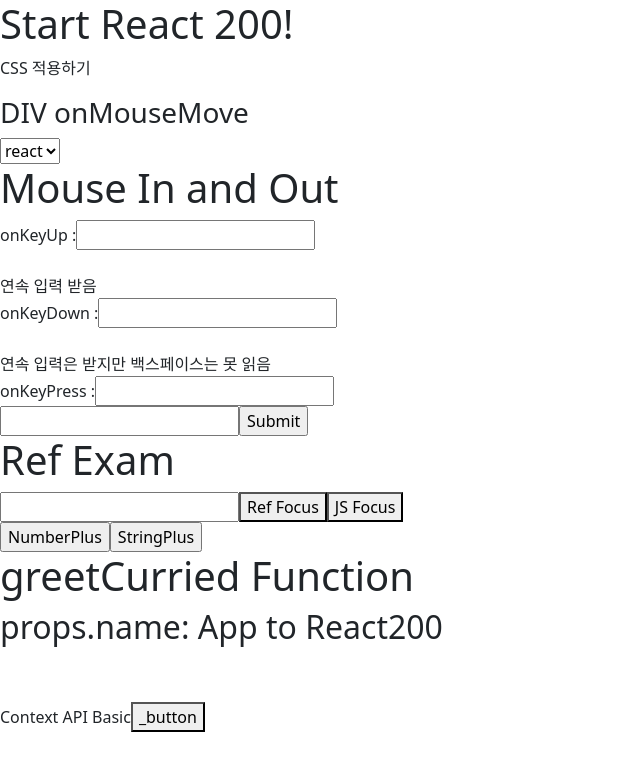
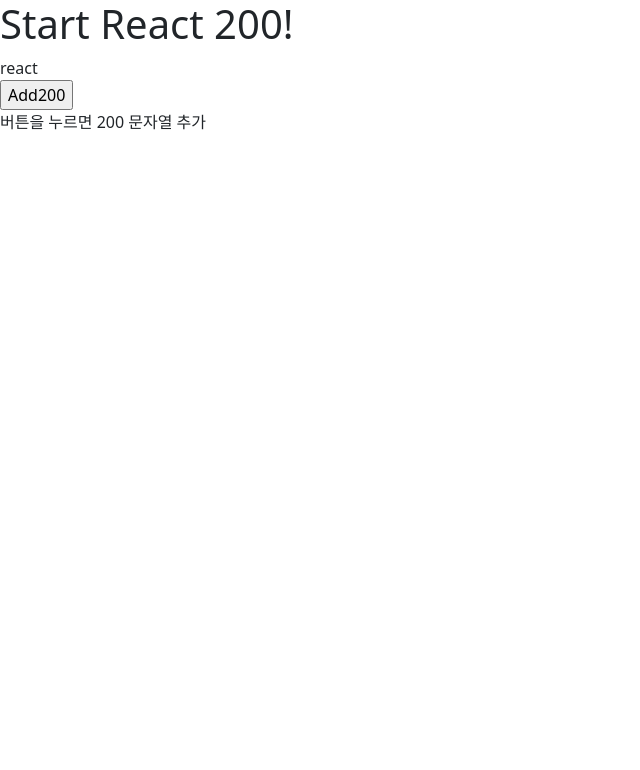
Before and after one commit to happy-sonday/learn-react-basic, a React (Create React App) app in the folder react-200/client/: page / in a window 1280 px wide. Shown: the top 770 px of the page, without its empty margins (0-640 px from the left). Built offline with nearby package versions, Linux system fonts and the light colour scheme.

Commit message:
redux basic

```diff
--- a/react-200/client/package.json
+++ b/react-200/client/package.json
@@ -11,8 +11,10 @@
     "bootstrap": "^5.1.0",
     "react": "^17.0.2",
     "react-dom": "^17.0.2",
+    "react-redux": "^7.2.4",
     "react-scripts": "4.0.3",
     "reactstrap": "^8.9.0",
+    "redux": "^4.1.1",
     "save": "^2.4.0",
     "sweetalert2": "^11.1.2",
     "web-vitals": "^1.0.1"
--- a/react-200/client/src/App.js
+++ b/react-200/client/src/App.js
@@ -1,71 +1,24 @@
 /* import "./App.css"; */
 
 import "bootstrap/dist/css/bootstrap.css";
-import GrandParent from "./ContextApi/GrandParent";
+import React, { Component } from "react";
 
-import KeyboardEvnt from "./eventHandle/KeyboardEvnt";
-import MouseMoveEvnt from "./eventHandle/MouseEvnt";
-import RefBasic from "./eventHandle/RefBasic";
-import SubmitEvnt from "./eventHandle/SubmitEvnt";
-import CurringBasic from "./funcComponent/CurringBasic";
-import CurringBasic2 from "./funcComponent/CurringBasic2";
-import HOCBasic from "./funcComponent/HOCBasic";
+import StrAddButton from "./StrAddButton";
 
-function App() {
+class App extends Component {
+  render() {
+    console.log(this.props.store.getState().data);
     return (
       <div>
         <h1>Start React 200!</h1>
-      <p>CSS 적용하기</p>
-      {/*       <PropsObj objectJSON={{ react: "리액트", twohundred: "200" }} /> */}
-      {/* <PropsObj
-        objectJSON={JSON.stringify({ react: "리액트", twohundred: 200 })}
-      /> */}
-      {/* <ReqProps reactNum={200}></ReqProps> */}
-      {/*  <DefaultVal /> */}
-      {/* <NodeChildren>
-        <span>node from App.js</span>
-        <ul>
-          <li className="item">아이템1</li>
-          <li className="item">아이템2</li>
-          <li className="item">아이템3</li>
-        </ul>
-      </NodeChildren> */}
-      {/* <BasicState reactString={"state-learn-react"}></BasicState> */}
-      {/* <R25_SetState /> */}
-      {/*  <ClassComponent></ClassComponent> */}
-      {/* <R28_PureComponent /> */}
-      {/* <R029_ShallowEqual /> */}
-      {/* <R30_FunctionComponent contents="THIS IS FUNCTION COMPONENT" /> */}
-      {/* <R31Hook /> */}
-      {/*  <R032_Fragments /> */}
-      {/* <ReturnMAp /> */}
-      {/* <ReactstrapAlerts /> */}
-      {/* <StrapBadge /> */}
-      {/* <R056SweetAlert2Basic /> */}
-      {/*  <FetchGet /> */}
-      {/* <AxiousPost /> */}
-      {/* <AxiousGet /> */}
-      {/* <CallBackBasic /> */}
-      {/* <PromiseBasic /> */}
-      {/* <Reject /> */}
-      {/* NOTE:part3 */}
-      {/* <ClickEvnt /> */}
-      {/* <ChangEvnt /> */}
-      <MouseMoveEvnt />
-      <KeyboardEvnt />
-      <SubmitEvnt />
-      <h1>Ref Exam</h1>
-      <RefBasic />
-      <CurringBasic />
-      <CurringBasic2 />
-      <HOCBasic name="App to React200" />
+        <span>{this.props.store.getState().data.str}</span>
         <br />
+        <StrAddButton store={this.props.store} />
         <br />
-      Context API Basic
-      {/* <GrandParent /> */}
-      <GrandParent />
+        버튼을 누르면 200 문자열 추가
       </div>
     );
   }
+}
 
 export default App;
--- /dev/null
+++ b/react-200/client/src/StrAddButton.js
@@ -0,0 +1,14 @@
+import React, { Component } from "react";
+import { add } from "./actions";
+
+class StrAddButton extends Component {
+  render() {
+    return <input value="Add200" type="button" onClick={this.addString} />;
+  }
+
+  addString = () => {
+    this.props.store.dispatch(add());
+  };
+}
+
+export default StrAddButton;
--- /dev/null
+++ b/react-200/client/src/actions/index.js
@@ -0,0 +1,6 @@
+export const ADD = "ADD";
+export const add = () => {
+  return {
+    type: ADD,
+  };
+};
--- a/react-200/client/src/index.js
+++ b/react-200/client/src/index.js
@@ -2,15 +2,23 @@ import React from "react";
 import ReactDOM from "react-dom";
 import "./index.css";
 import App from "./App";
-import reportWebVitals from "./reportWebVitals";
 
-ReactDOM.render(
-  <App />,
+import { createStore } from "redux";
+import reducers from "./reducers";
+const store = createStore(reducers);
 
-  document.getElementById("root")
-);
+const listener = () => {
+  ReactDOM.render(
+    <App store={store} />,
 
-// If you want to start measuring performance in your app, pass a function
-// to log results (for example: reportWebVitals(console.log))
-// or send to an analytics endpoint. Learn more: https://bit.ly/CRA-vitals
-reportWebVitals();
+    document.getElementById("root")
+  );
+};
+
+store.subscribe(listener);
+listener();
+// ReactDOM.render(
+//   <App />,
+
+//   document.getElementById("root")
+// );
--- /dev/null
+++ b/react-200/client/src/reducers/index.js
@@ -0,0 +1,27 @@
+import { ADD } from "../actions";
+import { combineReducers } from "redux";
+
+const initState = {
+  str: "react",
+};
+
+const data = (state = initState, action) => {
+  switch (action.type) {
+    case ADD:
+      return (
+        state,
+        {
+          str: state.str + "200",
+        }
+      );
+
+    default:
+      return state;
+  }
+};
+
+const App = combineReducers({
+  data,
+});
+
+export default App;
```
Also changed, not shown: 1 other file (tests, documents, lock files or other folders). Lines whose indentation alone changed are shown as unchanged.
